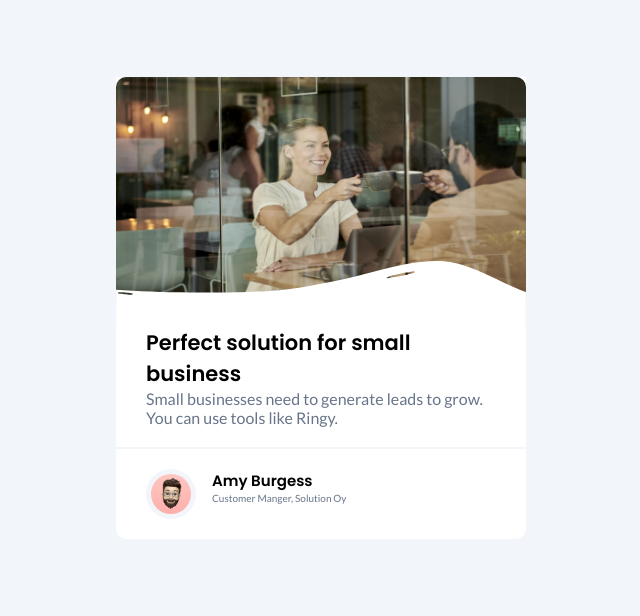
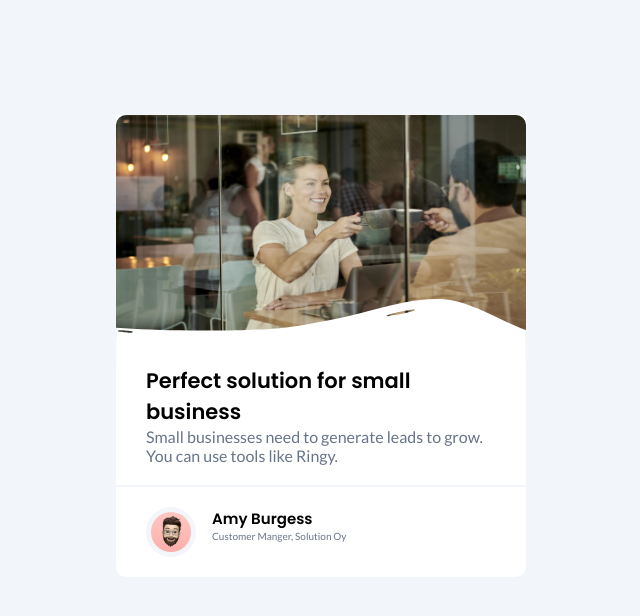
Before and after one commit to topi6035/business_blog, a plain HTML site: page index.html in a window 1280 px wide. Shown: the whole page, without its empty margins (319-959 px from the left). Drawn offline with Linux system fonts and the light colour scheme.

Commit message:
Update style.css

```diff
--- a/style.css
+++ b/style.css
@@ -5,7 +5,7 @@
        background-color: #F2F5F9;
     }
     .container{
-        padding-top: 6%;
+        padding-top: 9%;
         display: flex;
         justify-content: center;
         /* align-items: center; */
```
